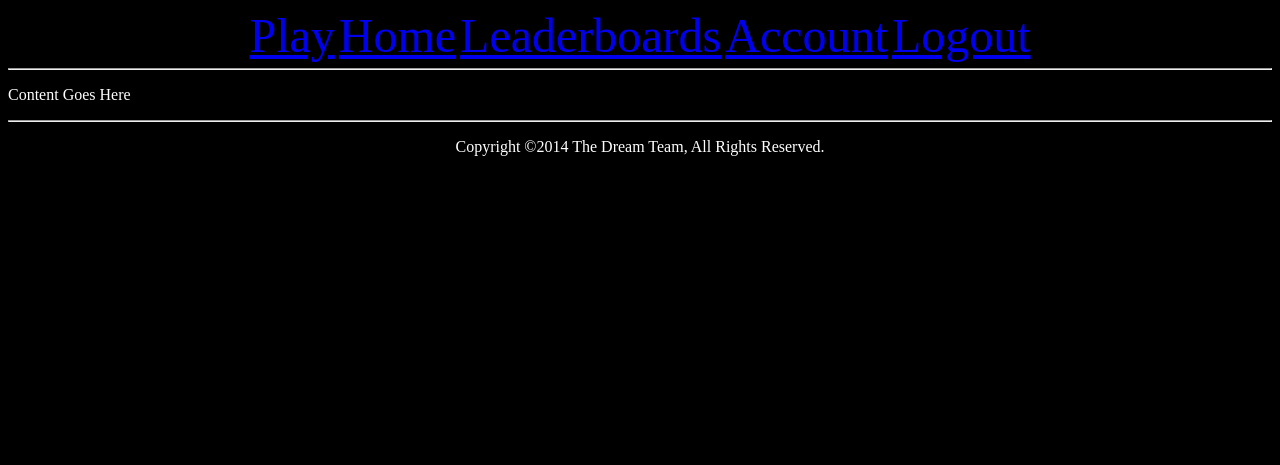
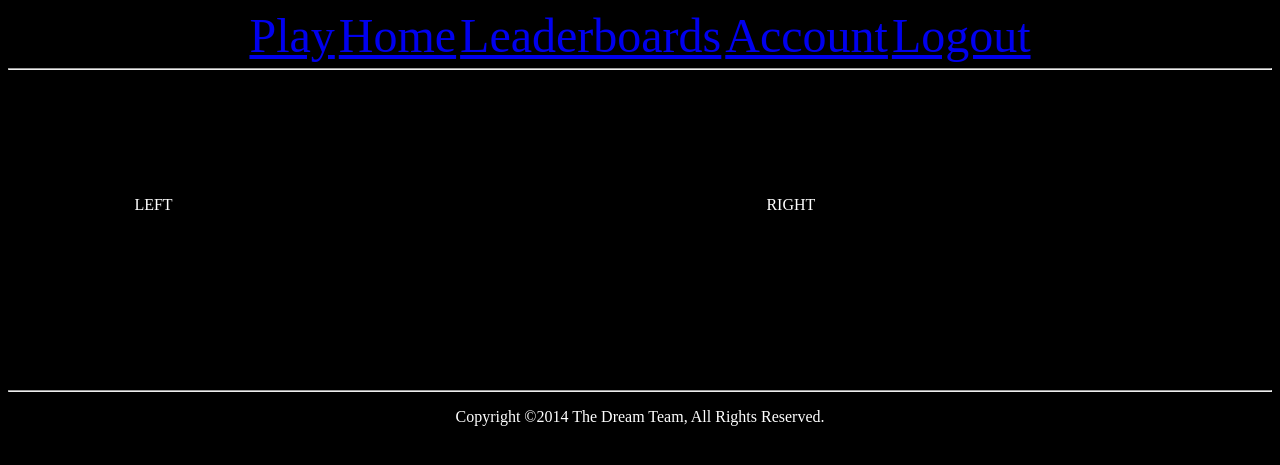
Before and after one commit to wspurgin/NightKnights, a PHP site: page /html/leaderboards.php in a window 1280 px wide. Shown: the top 465 px of the page. Run offline with PHP 8.4, Linux system fonts and the light colour scheme.

Commit message:
Working on trying to get the navbar looking correct. It's... Doing weird things. Leaderboards page is coming along.

```diff
--- a/public/css/master.css
+++ b/public/css/master.css
@@ -62,6 +62,30 @@ body
   margin-right: auto;
 }
 
+.twocol /*Two-Column Layout (needs .left or .right as well)*/
+{
+  display: block;
+  height: 100px;
+}
+
+.twocol > div
+{
+  display: inline-block;
+  width: 30%;
+}
+
+.left /*Use with .twocol*/
+{
+  float: left;
+  margin-left: 10%;
+}
+
+.right /*Use with .twocol*/
+{
+  float:right;
+  margin-right: 10%;
+}
+
 .words p
 {
   width: auto;
@@ -95,3 +119,9 @@ body
   font-size: 0px;
   line-height: 0px;
 }
+
+.test
+{
+  margin: 0px;
+  height: 100px;
+}
--- a/public/html/leaderboards.php
+++ b/public/html/leaderboards.php
@@ -2,6 +2,9 @@
 <html lang="en">
 <head>
   <title>Night Knights - Leaderboards</title>
+
+  <link rel="stylesheet" type="text/css" href="">
+  <link rel="stylesheet" type="text/css" href="">
 
   <?php include("modules/commonHead.html"); ?>
 </head>
@@ -9,7 +12,19 @@
 
   <?php include("modules/navbar.html"); ?>
 
-  <p>Content Goes Here</p>
+  <div class="test"></div>
+
+  <div class="twocol" id="leaderwrapper">
+    <div class="left" id="topten">
+      <p>LEFT</p>
+    </div>
+
+    <div class="right" id="myrank">
+      <p>RIGHT</p>
+    </div>
+  </div>
+
+  <div class="test"></div>
 
   <?php include("modules/copyright.html"); ?>
 
--- a/public/html/modules/navbar.html
+++ b/public/html/modules/navbar.html
@@ -32,7 +32,6 @@
     </div>
 
   </div>
-  <span class="navstretch"></span>
 </nav>
 
 <hr id="navrule">
```
Also changed, not shown: public/css/leaderboards.css (added).
